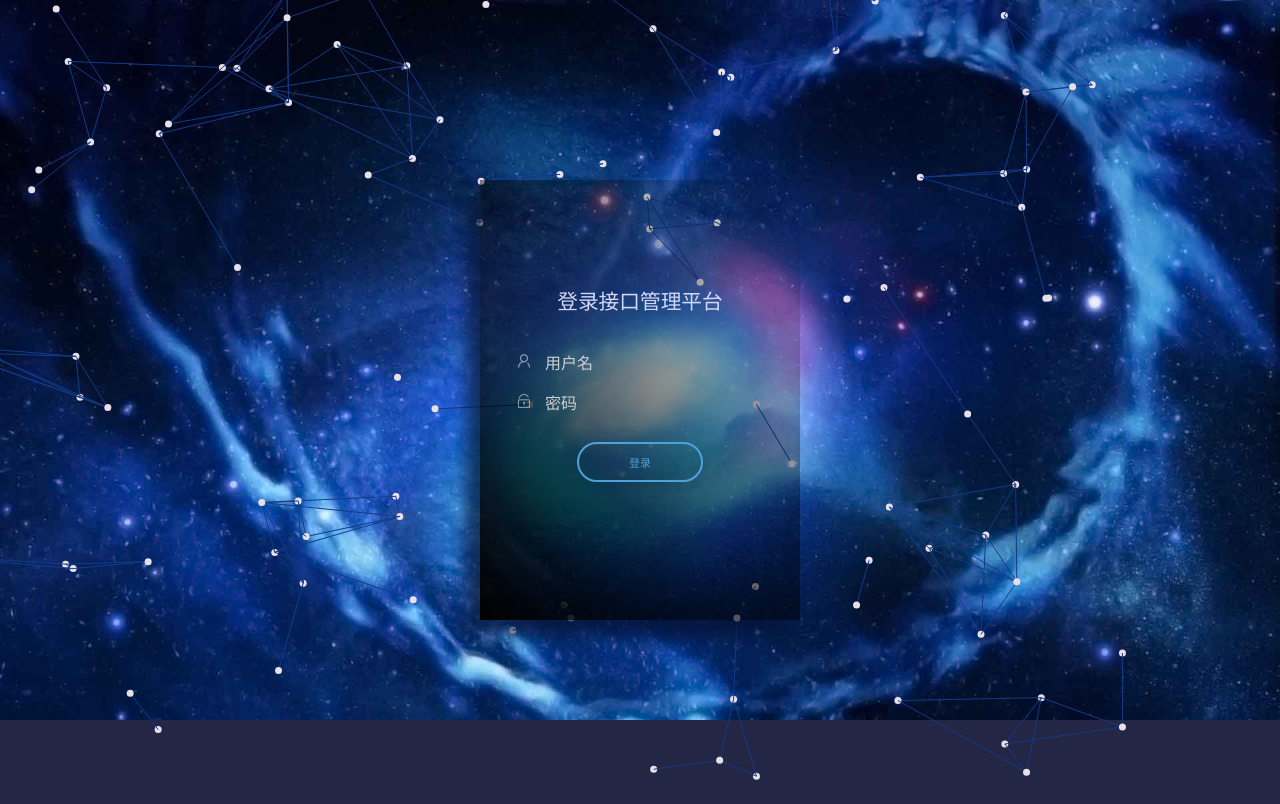
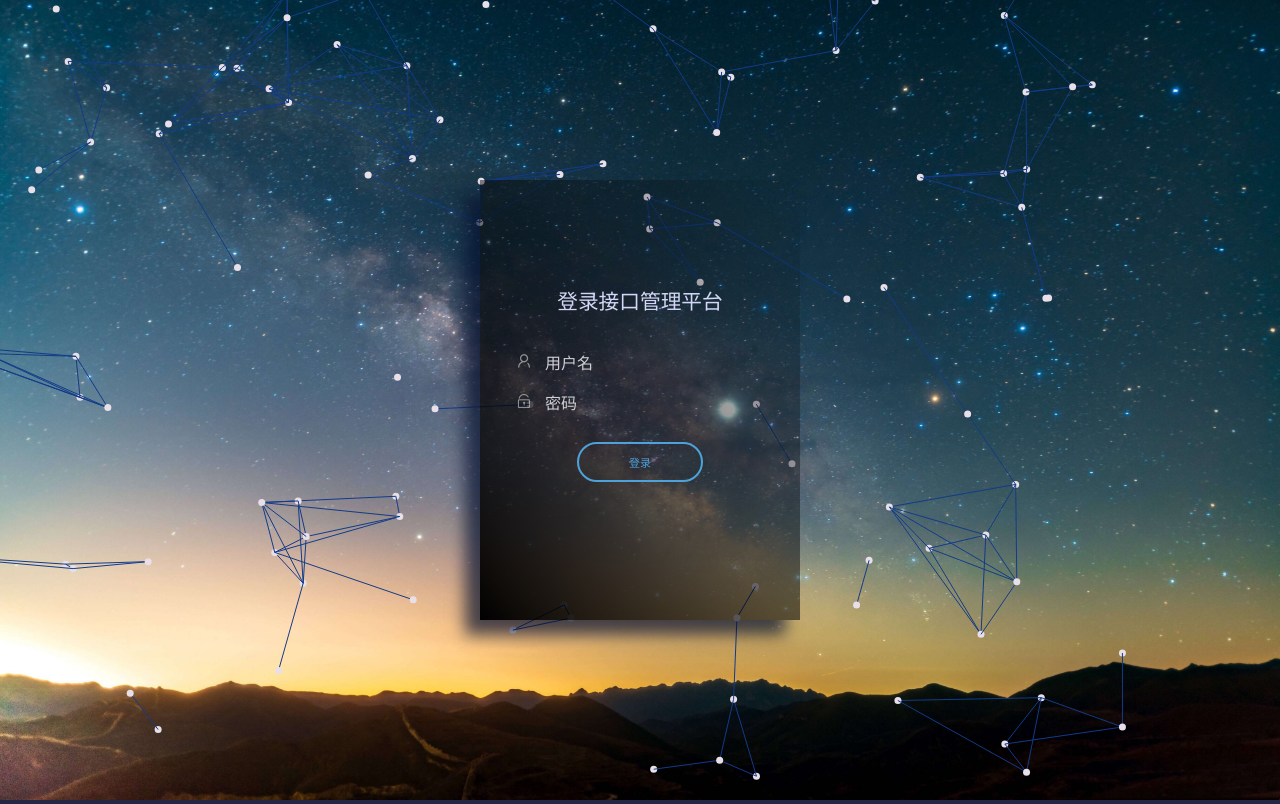
Before and after one commit to guyingminyu/IAM, a Django app: template templates/login.html in a window 1280 px wide. Run offline with Django 3.2, Linux system fonts and the light colour scheme; the template is opened without the code that fills it, so the values that code supplies are empty.

Commit message:
201909191927

```diff
--- a/static/css/demo.css
+++ b/static/css/demo.css
@@ -18,7 +18,7 @@ input:-ms-input-placeholder{
 input::-webkit-input-placeholder{
     color: #CECFD2;opacity:1;
 }
-html, body { padding: 0; margin: 0; height: 100%; font-size: 16px; background-repeat: no-repeat; background-position: left top; background-color: #242645; color: #fff; font-family: 'Source Sans Pro'; background-size: 100%; background-image: url(/static/images/Starry.jpg); }
+html, body { padding: 0; margin: 0; height: 100%; font-size: 16px; background-repeat: no-repeat; background-position: left top; background-color: #242645; color: #fff; font-family: 'Source Sans Pro'; background-size: 100% 100%; background-image: url(/static/images/yekong.jpg); }
 
 h1 {
 	font-size: 2.8em;
```
Also changed, not shown: static/images/guanghui.gif (added), static/images/saber.png (added), static/images/yekong.jpg (added).
